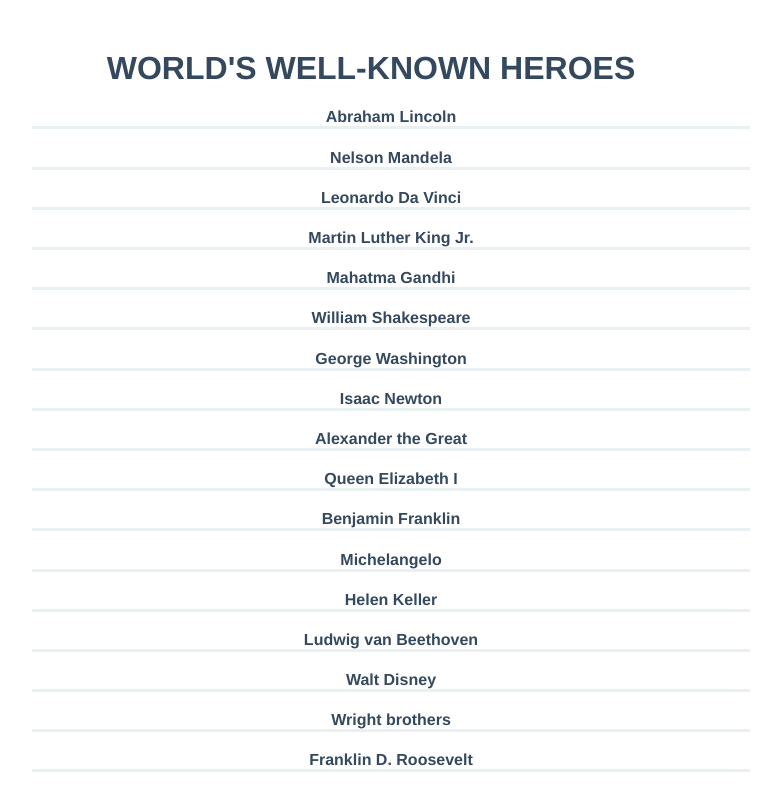
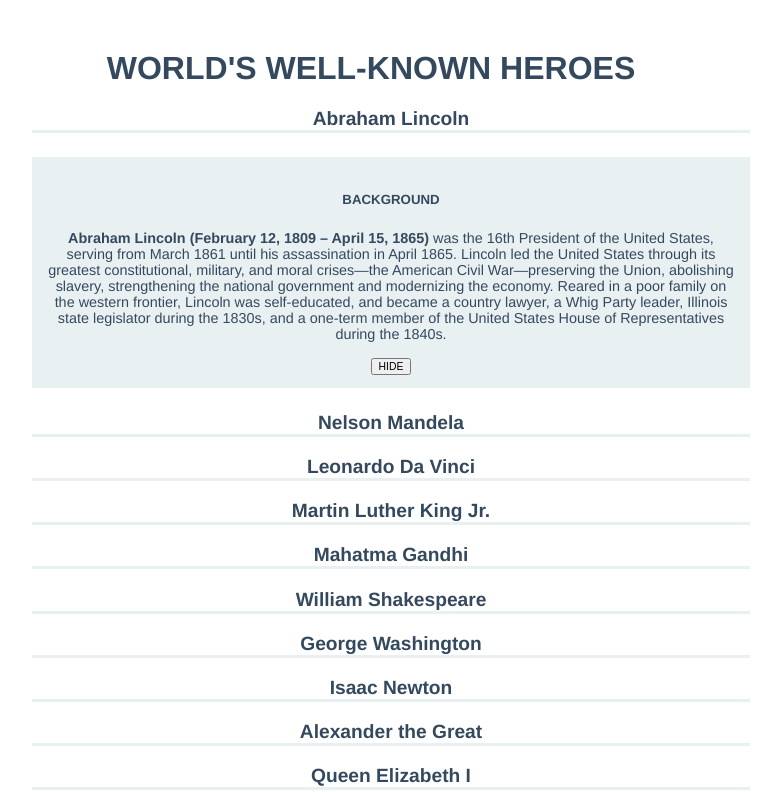
Before and after one commit to placiderapson/world-heroes-with-vue, a Vue app in the folder heroes/: page / in a window 1280 px wide. Shown: the top 792 px of the page, without its empty margins (269-1050 px from the left). Built offline with nearby package versions, Linux system fonts and the light colour scheme.

Commit message:
Add and style the background section

```diff
--- a/heroes/src/components/Heroes.vue
+++ b/heroes/src/components/Heroes.vue
@@ -1,7 +1,14 @@
 <template>
-    <div id="heroes-wrapper">
-        <ol id="heroes-wrapper__list">
+    <div class="heroes-wrapper">
+        <ol class="heroes-wrapper__list">
             <li>Abraham Lincoln</li>
+                <div class="heroes-wrapper__bg-wrapper">
+                    <h5 class="heroes-wrapper__bg-title">Background</h5>
+                    <p class="heroes-wrapper__bg-detail">
+                        <strong>Abraham Lincoln (February 12, 1809 – April 15, 1865)</strong> was the 16th President of the United States, serving from March 1861 until his assassination in April 1865. Lincoln led the United States through its greatest constitutional, military, and moral crises—the American Civil War—preserving the Union, abolishing slavery, strengthening the national government and modernizing the economy. Reared in a poor family on the western frontier, Lincoln was self-educated, and became a country lawyer, a Whig Party leader, Illinois state legislator during the 1830s, and a one-term member of the United States House of Representatives during the 1840s.
+                    </p>
+                    <button class="heroes-wrapper__bg-btn">Hide</button>
+                </div>
             <li>Nelson Mandela</li>
             <li>Leonardo Da Vinci</li>
             <li>Martin Luther King Jr.</li>
@@ -39,7 +46,7 @@ export default {
 </script>
 
 <style lang="scss" scoped>
-    #heroes-wrapper {
+    .heroes-wrapper {
         width: 60%;
         margin: 0 auto;
 
@@ -48,7 +55,7 @@ export default {
 
             li {
                 font-weight: bold;
-                font-size: 1rem;
+                font-size: 1.2rem;
                 border-bottom: solid #E9F0F2;
                 margin-bottom: 1.2rem;
             }
@@ -57,5 +64,24 @@ export default {
                 cursor: pointer;
             }
         }
+
+        &__bg-wrapper {
+            margin: 1.5rem 0;
+            background: #E9F0F2;
+            padding: 0.8rem;
+        }
+
+        &__bg-title {
+            text-transform: uppercase;
+        }
+
+        &__bg-detail {
+            font-size: 0.9rem;
+        }
+
+        &__bg-btn {
+            font-size: 0.65rem;
+            text-transform: uppercase;
+        }
     }
 </style>
```
